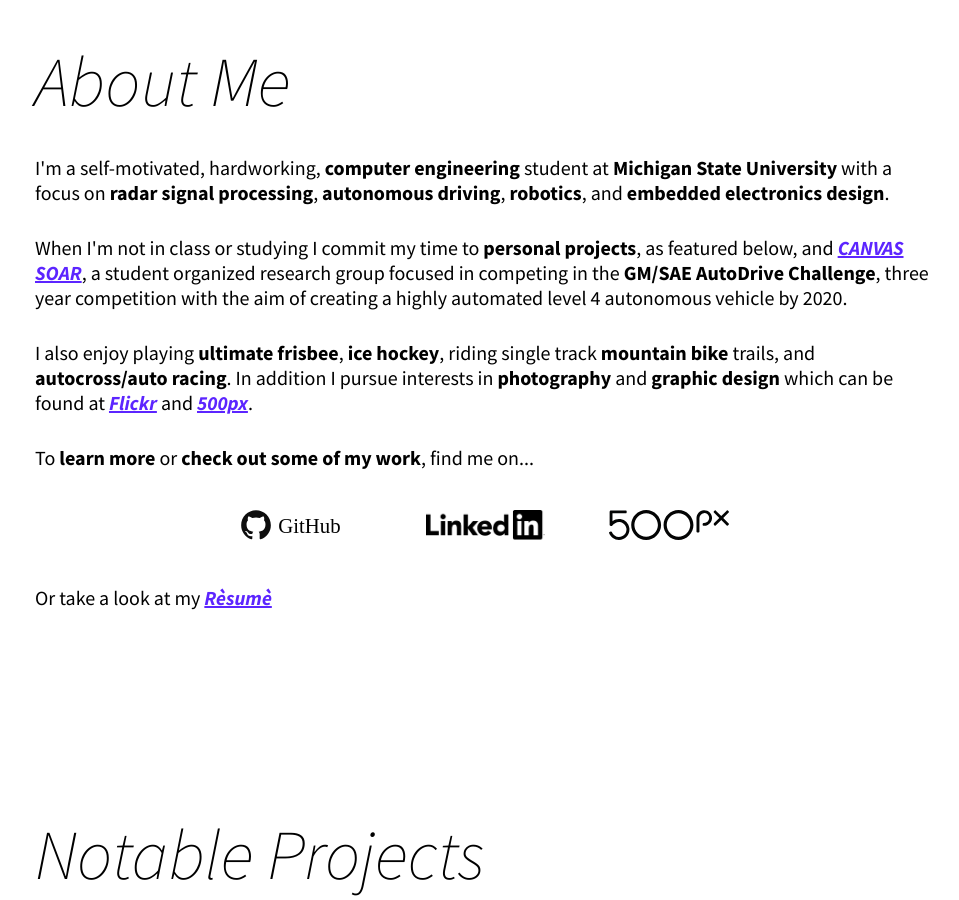
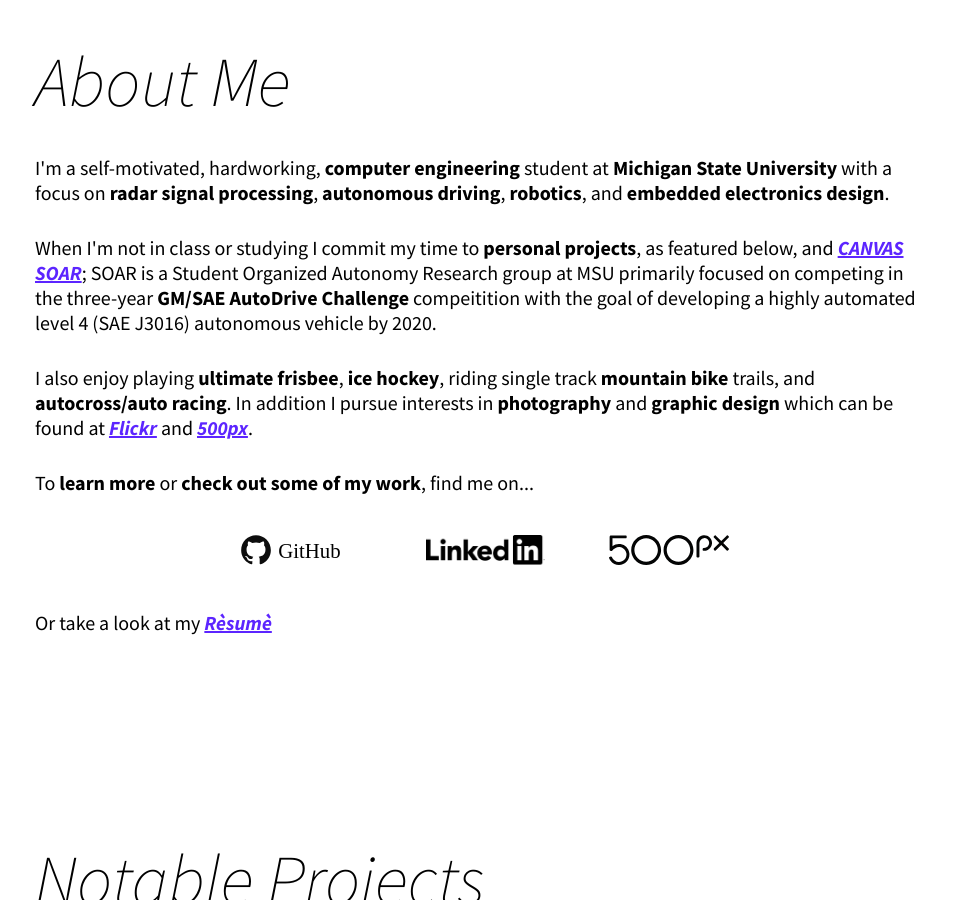
Before and after one commit to SuperUser320/superuser320.github.io, a Jekyll site: the page built from index.html, in a window 1280 px wide and 900 px high, scrolled down 963 px. Shown: the whole window, without its empty margins (155-1114 px from the left). Built offline with Jekyll 4.4.1, drawn with Linux system fonts in a browser that asks for light colours; nearby versions of some CDN libraries.

Commit message:
Update index.html

```diff
--- a/index.html
+++ b/index.html
@@ -17,7 +17,7 @@ title: Jason Merlo
 <div id="about">
     <h1 class="fadein">About Me</h1>
     <p class="fadein">I'm a self-motivated, hardworking, <strong>computer engineering</strong> student at <strong>Michigan State University</strong> with a focus on <strong>radar signal processing</strong>, <strong>autonomous driving</strong>, <strong>robotics</strong>, and <strong>embedded electronics design</strong>.</p>
-    <p class="fadein">When I'm not in class or studying I commit my time to <strong>personal projects</strong>, as featured below, and <a href="https://canvas.msu.edu/soar/">CANVAS SOAR</a>, a student organized research group focused in competing in the <strong>GM/SAE AutoDrive Challenge</strong>, three year competition with the aim of creating a highly automated level 4 autonomous vehicle by 2020.</p>
+    <p class="fadein">When I'm not in class or studying I commit my time to <strong>personal projects</strong>, as featured below, and <a href="https://canvas.msu.edu/soar/">CANVAS SOAR</a>; SOAR is a Student Organized Autonomy Research group at MSU primarily focused on competing in the three-year <strong>GM/SAE AutoDrive Challenge</strong> compeitition with the goal of developing a highly automated level 4 (SAE J3016) autonomous vehicle by 2020.</p>
     <p class="fadein">I also enjoy playing <strong>ultimate frisbee</strong>, <strong>ice hockey</strong>, riding single track <strong>mountain bike</strong> trails, and <strong>autocross/auto racing</strong>.  In addition I pursue interests in <strong>photography</strong> and <strong>graphic design</strong> which can be found at <a href="https://www.flickr.com/photos/jason-merlo/">Flickr</a> and <a href="https://500px.com/jmerlo">500px</a>.</p>
     <p class="fadein">To <strong>learn more</strong> or <strong>check out some of my work</strong>, find me on...</p>
     <p id="find-me" class="fadein">
```
